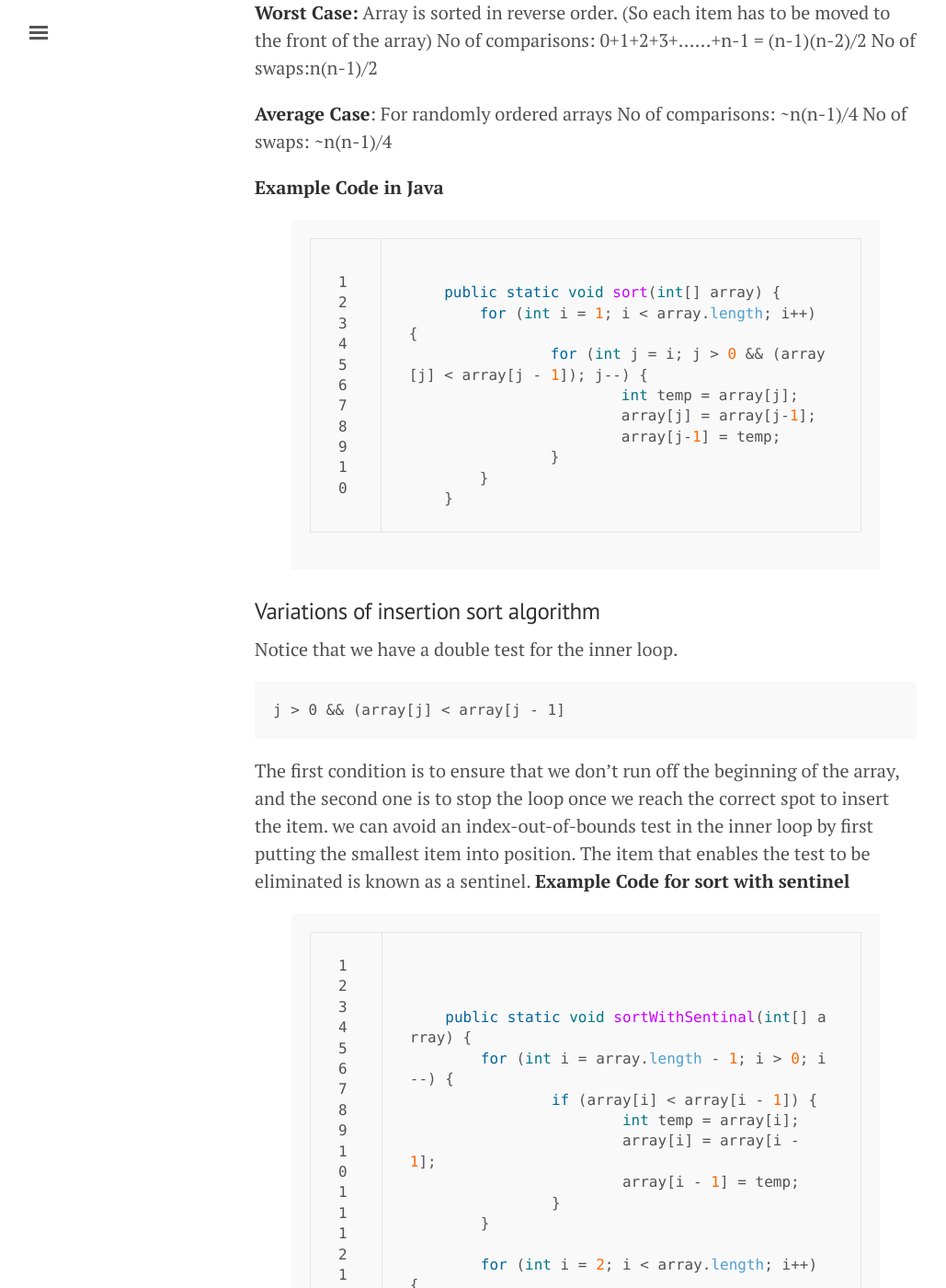
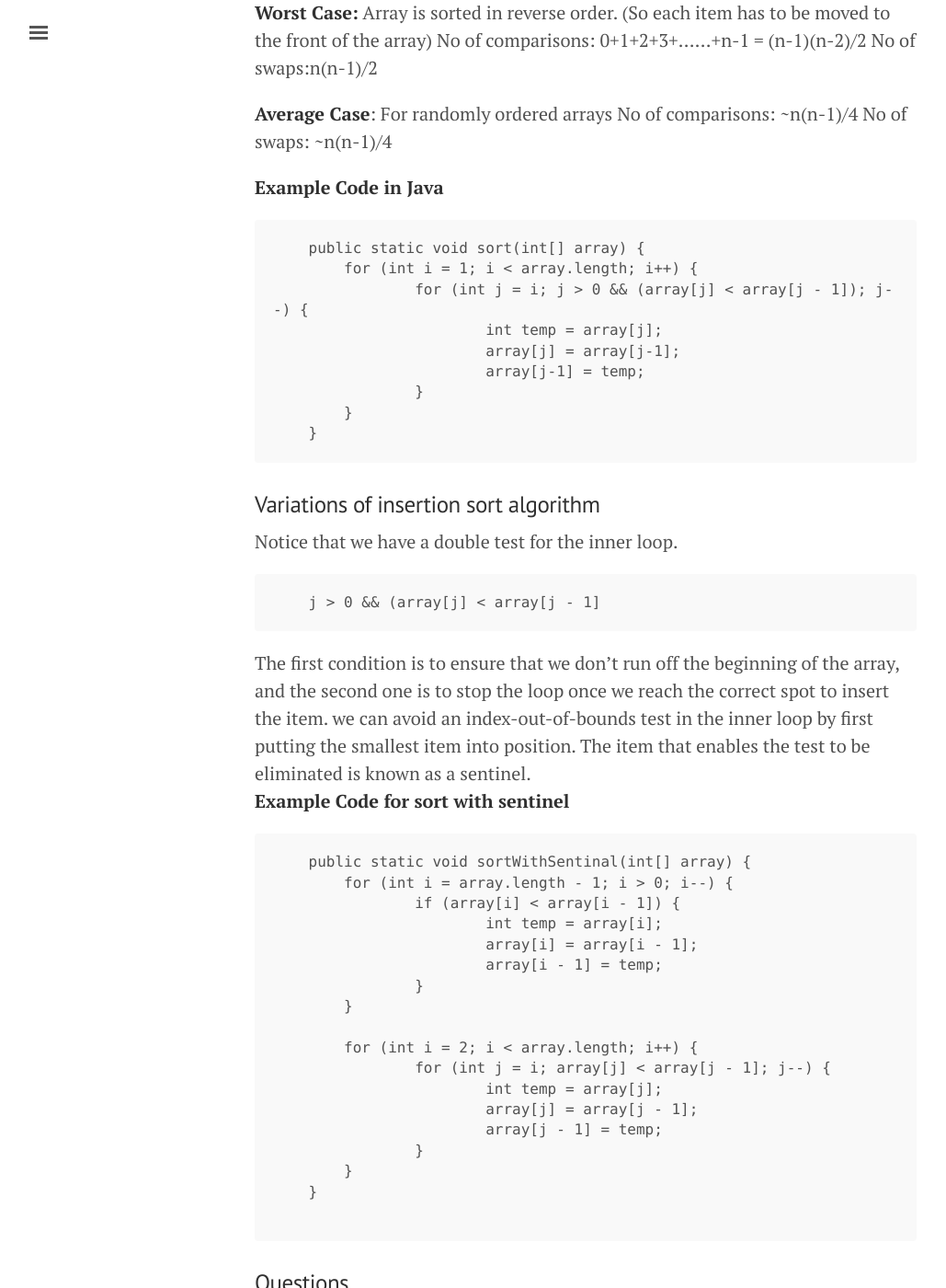
Before and after one commit to sureshsajja/sureshsajja.github.io, a Jekyll site: the page built from _posts/2012-07-07-insertion-sort.markdown, in a window 1280 px wide and 1400 px high, scrolled down 906 px. Shown: the whole window at 92% size, without its empty margins (3-1032 px from the left). Built offline with Jekyll 4.4.1, drawn with Linux system fonts in a browser that asks for light colours; comment, search, counter and statistics services are not loaded; some of the changed text lies outside the part shown.

Commit message:
insertion sort

````diff
--- a/_posts/2012-07-07-insertion-sort.markdown
+++ b/_posts/2012-07-07-insertion-sort.markdown
@@ -30,8 +30,7 @@ No of comparisons: ~n(n-1)/4
 No of swaps: ~n(n-1)/4
 
 **Example Code in Java**
-{% highlight java linenos %}
-
+```
     public static void sort(int[] array) {
     	for (int i = 1; i < array.length; i++) {
     		for (int j = i; j > 0 && (array[j] < array[j - 1]); j--) {
@@ -41,27 +40,25 @@ No of swaps: ~n(n-1)/4
     		}
     	}
     }
-{% endhighlight %}
+```
 
 
 
 
 ### Variations of insertion sort algorithm
 
-
 Notice that we have a double test for the inner loop.
 
-
-
+```
     j > 0 && (array[j] < array[j - 1]
-
+```
 
 
 The first condition is to ensure that we don’t run off the beginning of the array, and the second one is to stop the loop once we reach the correct spot to insert the item. we can avoid an index-out-of-bounds test in the inner loop by first putting the smallest item into position. The item that enables the test to be eliminated is known as a sentinel.
 **Example Code for sort with sentinel**
 
-{% highlight java linenos %}
 
+```
     public static void sortWithSentinal(int[] array) {
     	for (int i = array.length - 1; i > 0; i--) {
     		if (array[i] < array[i - 1]) {
@@ -80,13 +77,13 @@ The first condition is to ensure that we don’t run off the beginning of the ar
     	}
     }
 
-{% endhighlight %}
+```
 
 
 
 ### Questions
 * Which sort algorithm runs fastest for an array with all keys identical, selection sort or insertion sort?
-Insertion sort runs in linear time when all keys are equal.
+> Insertion sort runs in linear time when all keys are equal.
 
 * Suppose that we use insertion sort on a randomly ordered array where items have only one of three key values. Is the running time linear, quadratic, or something in between?
-Quadratic
+> Quadratic
````
